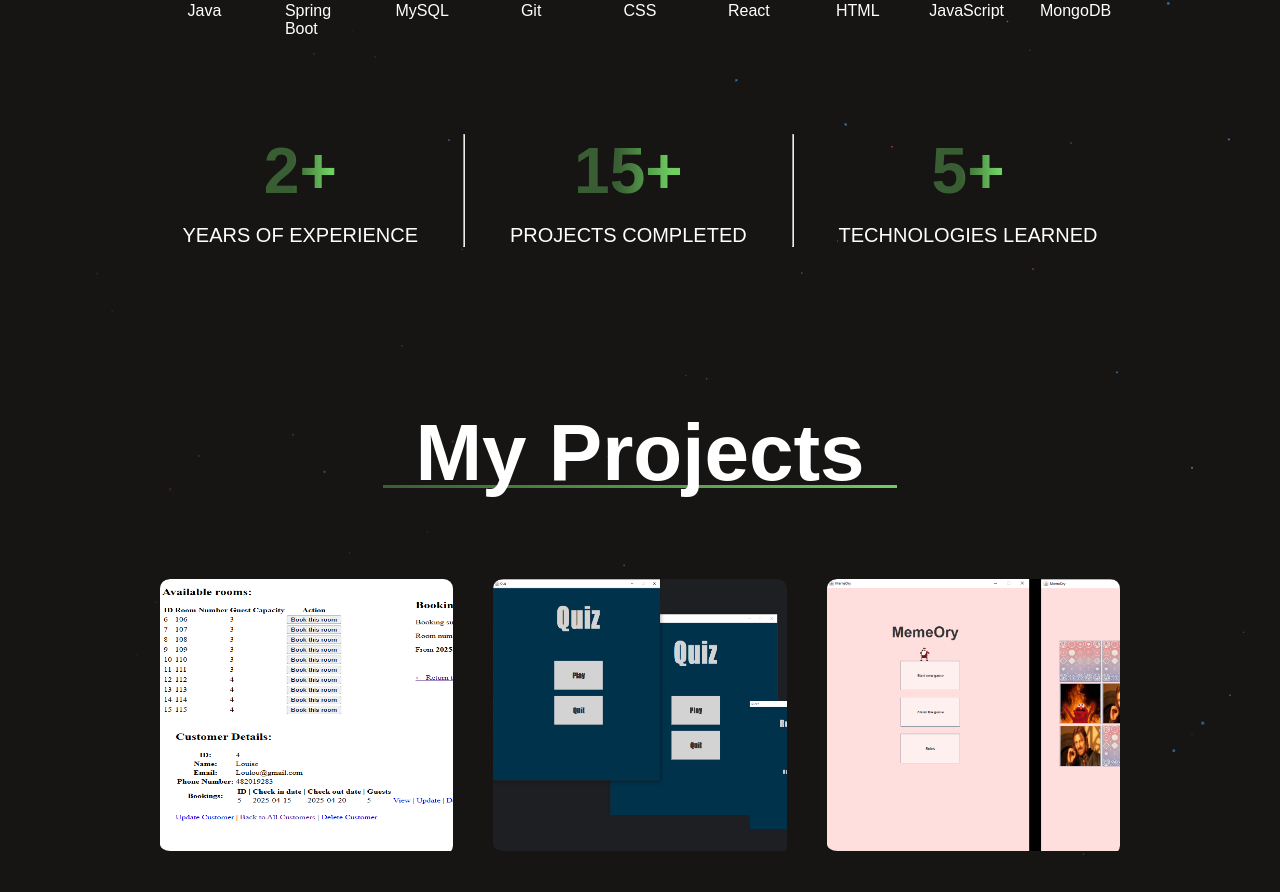
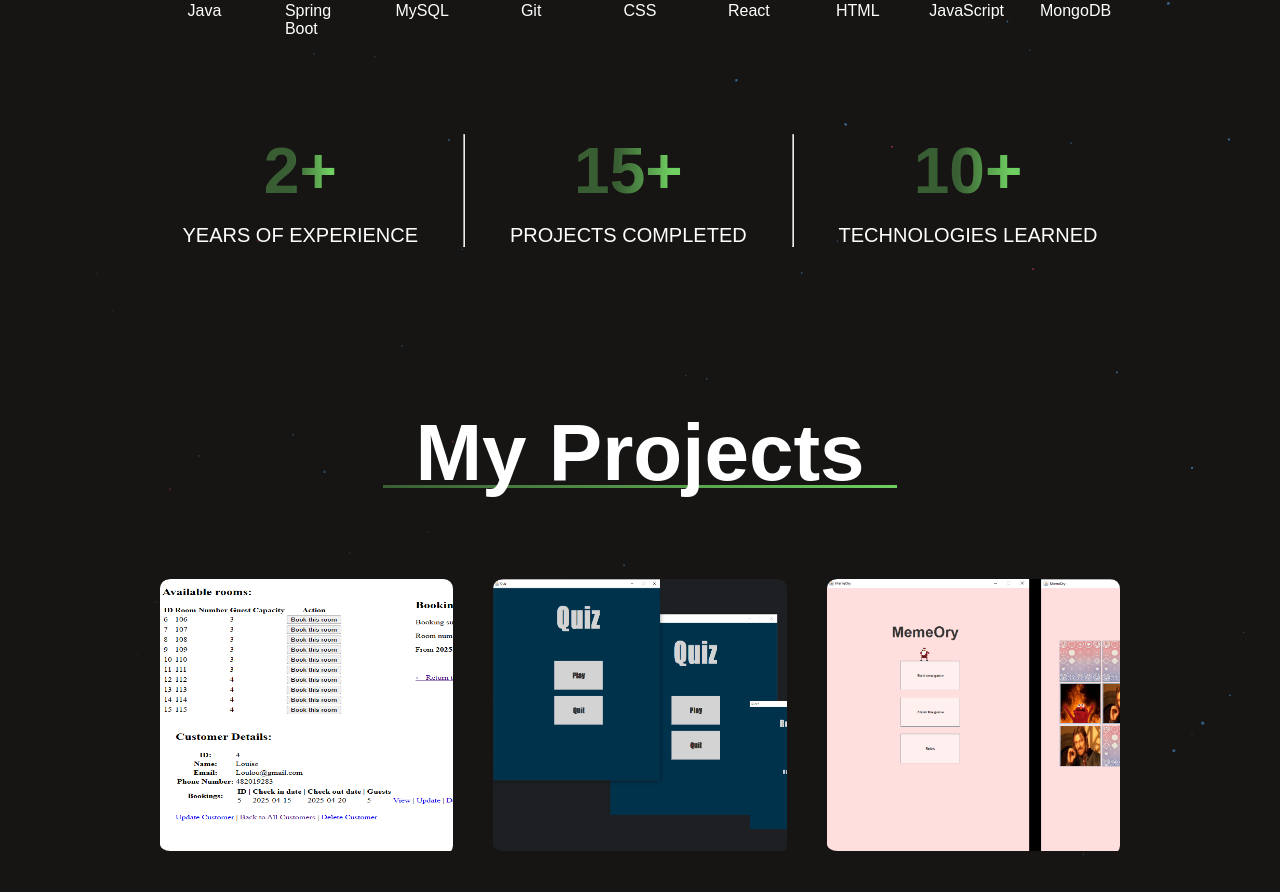
Before and after one commit to hanneshjelm/portfolio-frontend, a React (Vite) app: page / in a window 1280 px wide. Shown: the part 1980-2872 px from the top of the page. Built offline with nearby package versions, Linux system fonts and the light colour scheme.

Commit message:
BIGGER NUMBER BETTER!

```diff
--- a/src/components/about/About.tsx
+++ b/src/components/about/About.tsx
@@ -90,7 +90,7 @@ const About = () => {
                 </div>
                 <hr/>
                 <div className="about-achievement">
-                    <h2>5+</h2>
+                    <h2>10+</h2>
                     <p>TECHNOLOGIES LEARNED</p>
                 </div>
             </div>
```
